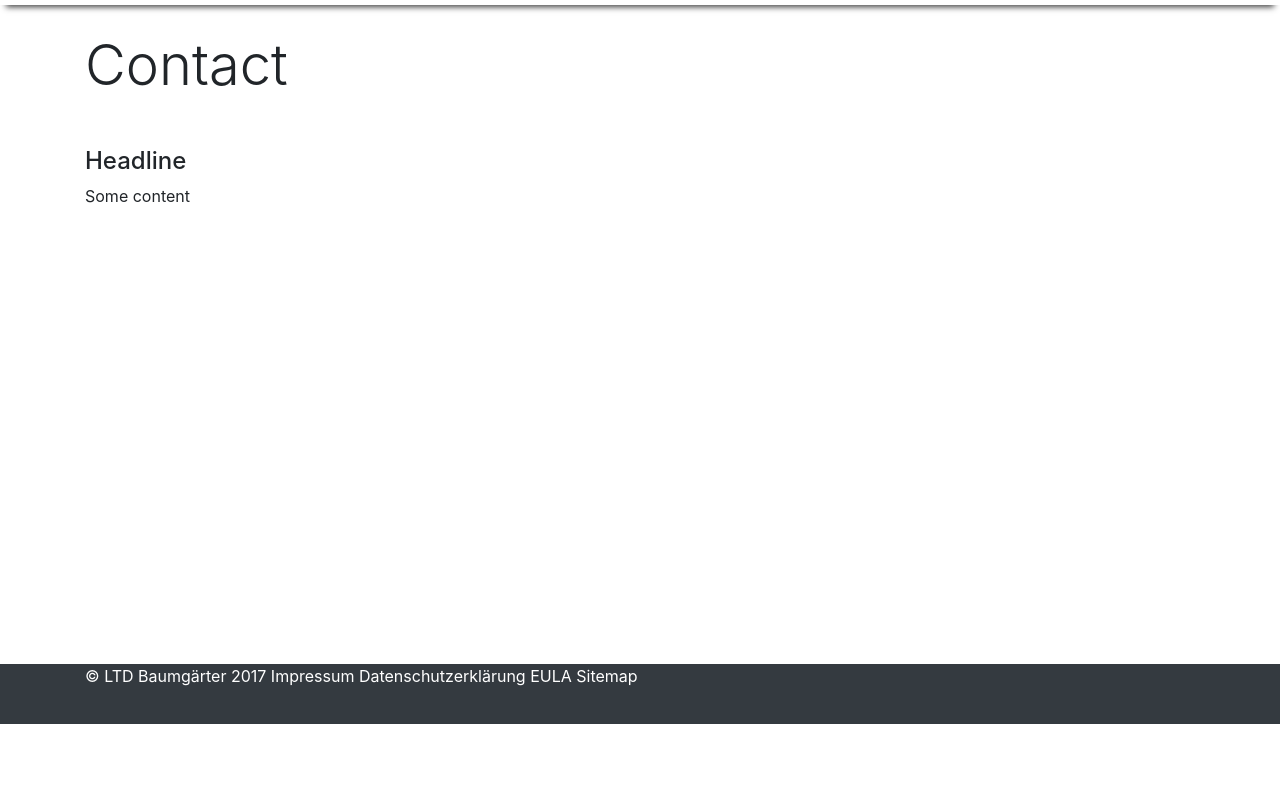
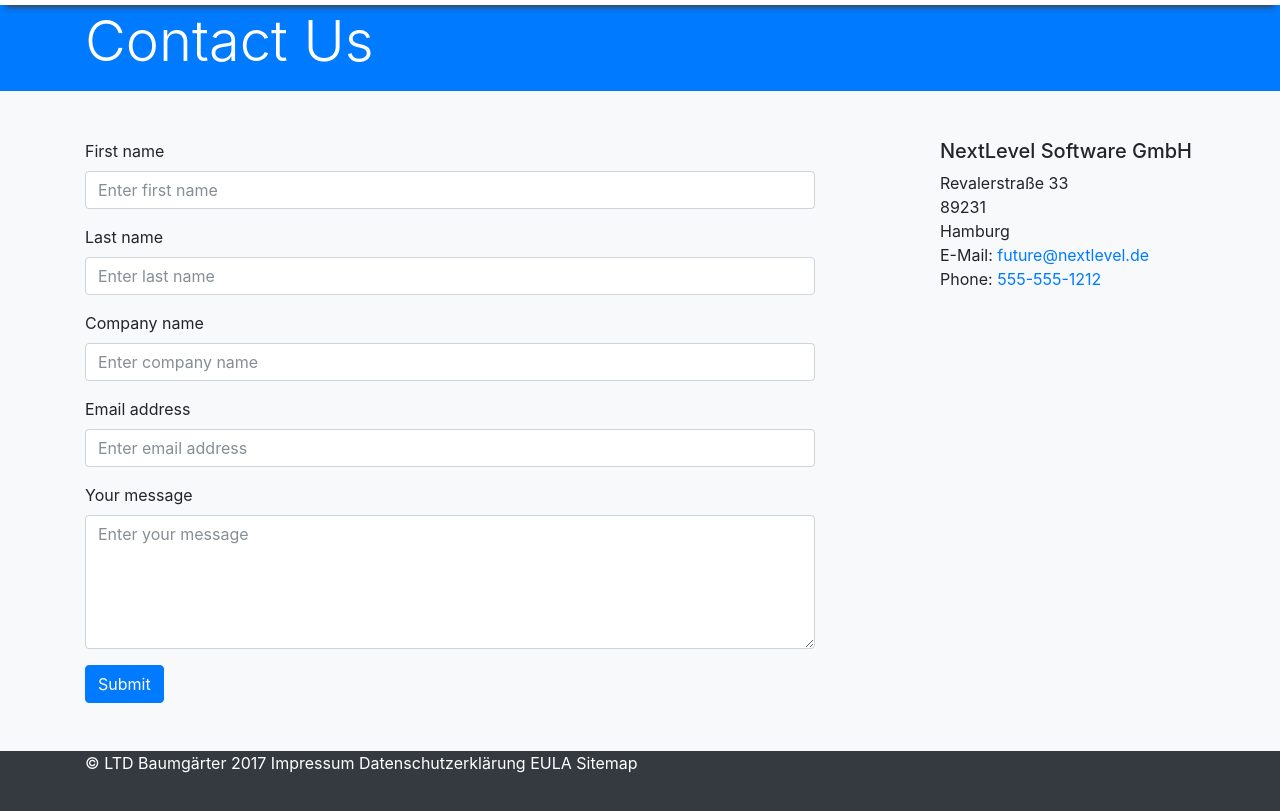
Before and after one commit to LPGit/RCWebsite, a website: page RCWebsite/src/contact.html in a window 1280 px wide. Shown: the part 76-887 px from the top of the page. Before the commit the page ends 800 px from the top, so only its background shows below. Drawn offline with nearby package versions, Linux system fonts and the light colour scheme.

Commit message:
contact design

```diff
--- a/RCWebsite/src/contact.html
+++ b/RCWebsite/src/contact.html
@@ -8,7 +8,7 @@
   <meta name="author" content="">
   <!-- <link rel="icon" href="../../../../favicon.ico"> -->
 
-    <title>Downloads</title>
+  <title>Contact</title>
 
   <!-- <link rel="stylesheet" href="/css/bootstrap.css"> -->
   <link rel="stylesheet" href="/css/style.css">
@@ -81,16 +81,56 @@
     </div>
   </nav>
 
-    <main>
-        <div class="container mt-5">
-            <h1 class="display-4">Contact</h1>
+  <main class="bg-light">
+    <div class="bg-primary pb-2 pt-4">
+      <div class="container">
+        <h1 class="display-4 text-white">Contact Us</h1>
+      </div>
     </div>
 
-
     <div class="container mt-5">
-            <h4>Headline</h4>
-            <p>Some content</p>
-
+      <div class="row">
+        <div class="col-8 mb-5">
+          <form>
+            <div class="form-group">
+              <label for="exampleInputEmail1">First name</label>
+              <input type="text" class="form-control" placeholder="Enter first name">
+            </div>
+            <div class="form-group">
+              <label for="exampleInputPassword1">Last name</label>
+              <input type="text" class="form-control" placeholder="Enter last name">
+            </div>
+            <div class="form-group">
+              <label for="exampleInputEmail1">Company name</label>
+              <input type="text" class="form-control" placeholder="Enter company name">
+            </div>
+            <div class="form-group">
+              <label for="exampleInputPassword1">Email address</label>
+              <input type="email" class="form-control" aria-describedby="emailHelp" placeholder="Enter email address">
+            </div>
+            <div class="form-group">
+              <label for="exampleFormControlTextarea1">Your message</label>
+              <textarea type="text" class="form-control" id="exampleFormControlTextarea1" rows="5" placeholder="Enter your message"></textarea>
+            </div>
+            <button type="submit" class="btn btn-primary">Submit</button>
+          </form>
+        </div>
+        <div class="col-3 offset-1">
+          <h5>
+            NextLevel Software GmbH
+          </h5>
+          <p>
+            Revalerstraße 33
+            <br> 89231
+            <br> Hamburg
+            <br>E-Mail:
+            <a href="mailto:future@nextlevel.de">future@nextlevel.de</a>
+            <br> Phone:
+            <a href="tel:+15555551212">555-555-1212</a>
+            <br>
+          </p>
+        </div>
+      </div>
     </div>
 
 
--- a/RCWebsite/src/scss/style.scss
+++ b/RCWebsite/src/scss/style.scss
@@ -1,7 +1,12 @@
 @import "../../node_modules/bootstrap/scss/bootstrap";
 // primary rgb: 33 147 243
 // alt-primary rgb: 233 80 15
-$theme-colors: ( "primary": #2193f3, "alt-primary":#e9500f);
+// material design darker organe #FF3D00
+$theme-colors: ( "primary": #2193f3, "alt-primary":#ff5722);
+.bg-primary-alt {
+    background-color: theme-color("alt-primary") !important;
+}
+
 html {
     position: relative;
     min-height: 100%;
@@ -27,6 +32,14 @@ body {
     /* background-image: url(../resources/BlueTileBg.jpg); */
     /*background: linear-gradient(to bottom,  darken(theme-color("primary"), 25%), theme-color("primary"));*/
     background-image: url(../resources/BlueJumbotron3.svg);
+    background-position: 0% 25%;
+    background-size: cover;
+    background-repeat: no-repeat;
+}
+
+.jumbotron-orange {
+    margin-bottom: 0px;
+    background-image: url(../resources/OrangeJumbotron.svg);
     background-position: 0% 25%;
     background-size: cover;
     background-repeat: no-repeat;
```
Also changed, not shown: RCWebsite/src/devMessage.html (+2 -1 lines), RCWebsite/src/downloads.html (+4 -2 lines), RCWebsite/src/index.html (+1 -1 lines), RCWebsite/src/css/style.css, RCWebsite/src/resources/OrangeJumbotron.svg (added). Lines whose indentation alone changed are shown as unchanged.
